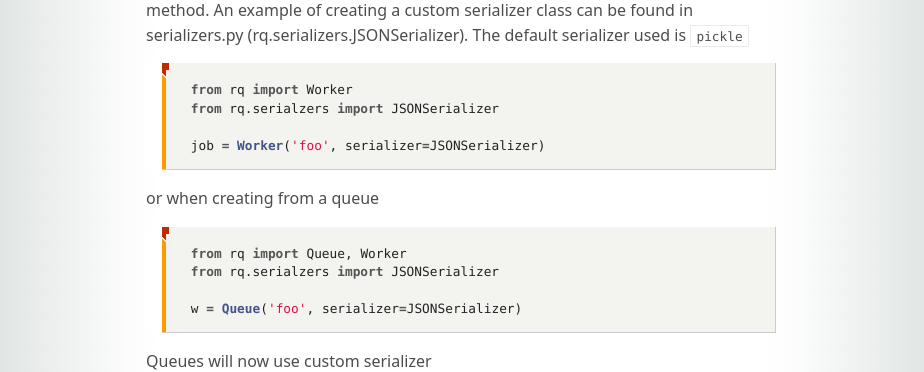
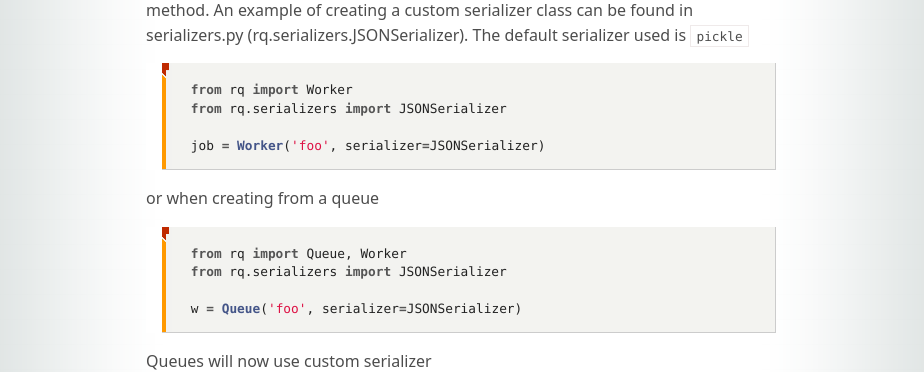
Before and after one commit to rq/rq, a Jekyll site: the page built from docs/docs/workers.md, in a window 1280 px wide and 900 px high, scrolled down 4846 px. Shown: the part 159-531 px from the top of the window, without its empty margins (179-1103 px from the left). Built offline with Jekyll 4.4.1, drawn with Linux system fonts in a browser that asks for light colours; some web fonts are replaced; comment, search, counter and statistics services are not loaded.

Commit message:
Typo: serialzers in workers.md

````diff
--- a/docs/docs/workers.md
+++ b/docs/docs/workers.md
@@ -216,7 +216,7 @@ The default serializer used is `pickle`
 
 ```python
 from rq import Worker
-from rq.serialzers import JSONSerializer
+from rq.serializers import JSONSerializer
 
 job = Worker('foo', serializer=JSONSerializer)
 ```
@@ -225,7 +225,7 @@ or when creating from a queue
 
 ```python
 from rq import Queue, Worker
-from rq.serialzers import JSONSerializer
+from rq.serializers import JSONSerializer
 
 w = Queue('foo', serializer=JSONSerializer)
 ```
````
